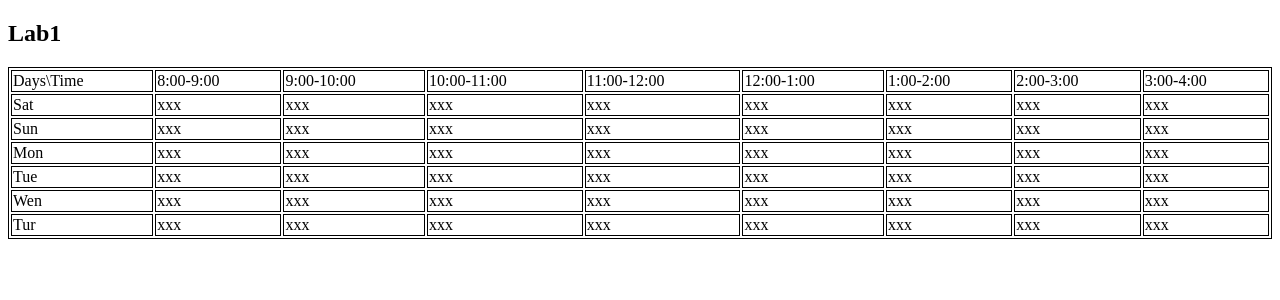
After one commit to Hish0/MyClasses, a PHP site: page /tableLab.html in a window 1280 px wide. The commit adds this page. Shown: the top 300 px of the page. Run offline with PHP 8.4, Linux system fonts and the light colour scheme.

Commit message:
Add files via upload

```diff
--- /dev/null
+++ b/projectv1/tableLab.html
@@ -0,0 +1,92 @@
+<!DOCTYPE html>
+<html>
+  <style>
+    table,
+    th,
+    td {
+      border: 1px solid black;
+    }
+  </style>
+  <body>
+    <h2>Lab1</h2>
+    <table style="width: 100%">
+      <tr>
+        <td>Days\Time</td>
+        <td>8:00-9:00</td>
+        <td>9:00-10:00</td>
+        <td>10:00-11:00</td>
+        <td>11:00-12:00</td>
+        <td>12:00-1:00</td>
+        <td>1:00-2:00</td>
+        <td>2:00-3:00</td>
+        <td>3:00-4:00</td>
+      </tr>
+      <tr>
+        <td>Sat</td>
+        <td>xxx</td>
+        <td>xxx</td>
+        <td>xxx</td>
+        <td>xxx</td>
+        <td>xxx</td>
+        <td>xxx</td>
+        <td>xxx</td>
+        <td>xxx</td>
+      </tr>
+      <tr>
+        <td>Sun</td>
+        <td>xxx</td>
+        <td>xxx</td>
+        <td>xxx</td>
+        <td>xxx</td>
+        <td>xxx</td>
+        <td>xxx</td>
+        <td>xxx</td>
+        <td>xxx</td>
+      </tr>
+      <tr>
+        <td>Mon</td>
+        <td>xxx</td>
+        <td>xxx</td>
+        <td>xxx</td>
+        <td>xxx</td>
+        <td>xxx</td>
+        <td>xxx</td>
+        <td>xxx</td>
+        <td>xxx</td>
+      </tr>
+      <tr>
+        <td>Tue</td>
+        <td>xxx</td>
+        <td>xxx</td>
+        <td>xxx</td>
+        <td>xxx</td>
+        <td>xxx</td>
+        <td>xxx</td>
+        <td>xxx</td>
+        <td>xxx</td>
+      </tr>
+      <tr>
+        <td>Wen</td>
+        <td>xxx</td>
+        <td>xxx</td>
+        <td>xxx</td>
+        <td>xxx</td>
+        <td>xxx</td>
+        <td>xxx</td>
+        <td>xxx</td>
+        <td>xxx</td>
+      </tr>
+      <tr>
+        <td>Tur</td>
+        <td>xxx</td>
+        <td>xxx</td>
+        <td>xxx</td>
+        <td>xxx</td>
+        <td>xxx</td>
+        <td>xxx</td>
+        <td>xxx</td>
+        <td>xxx</td>
+      </tr>
+    </table>
+  </body>
+</html>
```
Also changed, not shown: projectv1/css/style.css (+16 -2 lines), projectv1/index.php (+25 -1 lines), projectv1/showTableCourse.php (added, +57 -0 lines), projectv1/showTeatcherTable.php (added, +58 -0 lines), projectv1/sqlDataBase.txt (line endings or trailing spaces).
